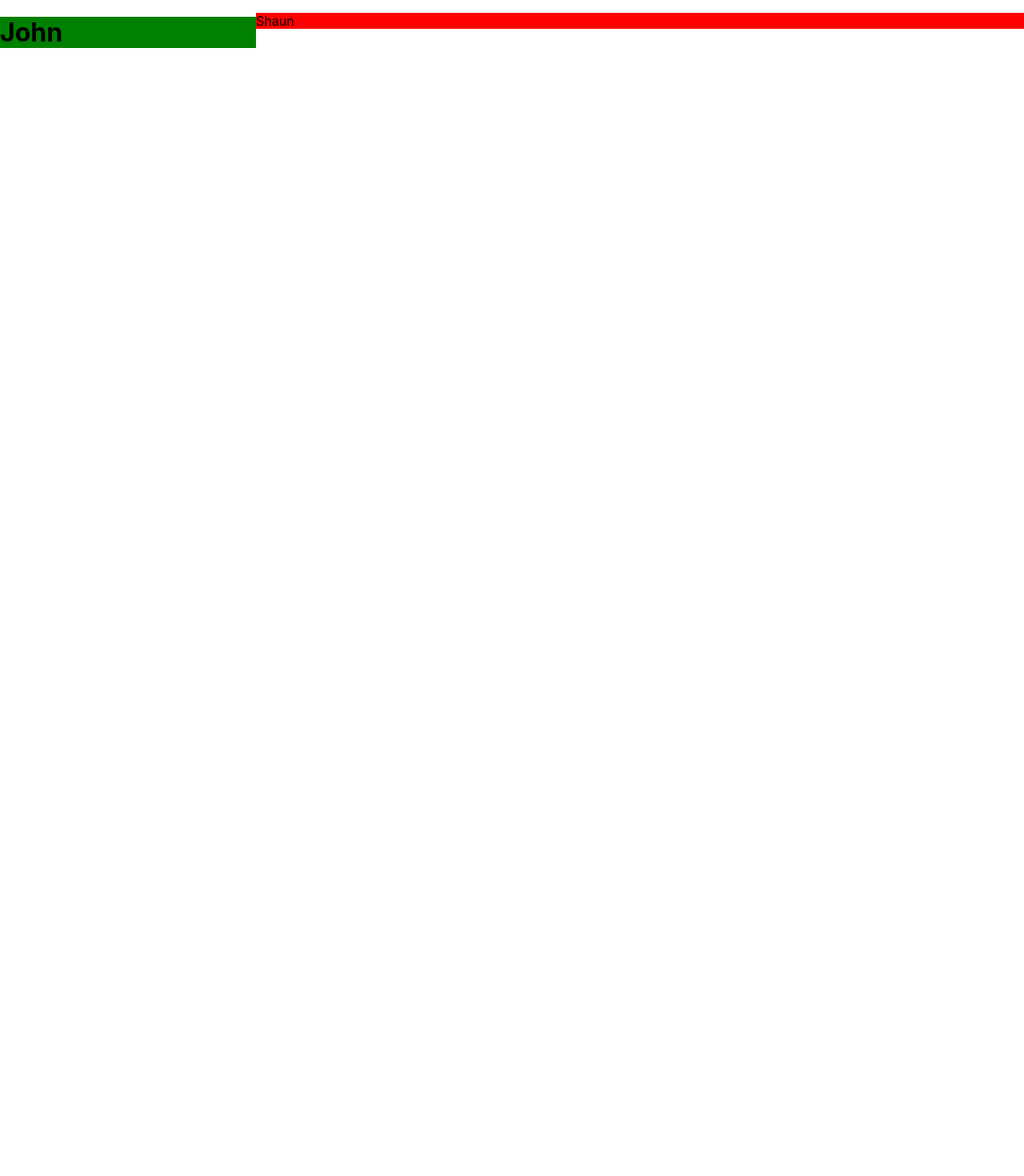
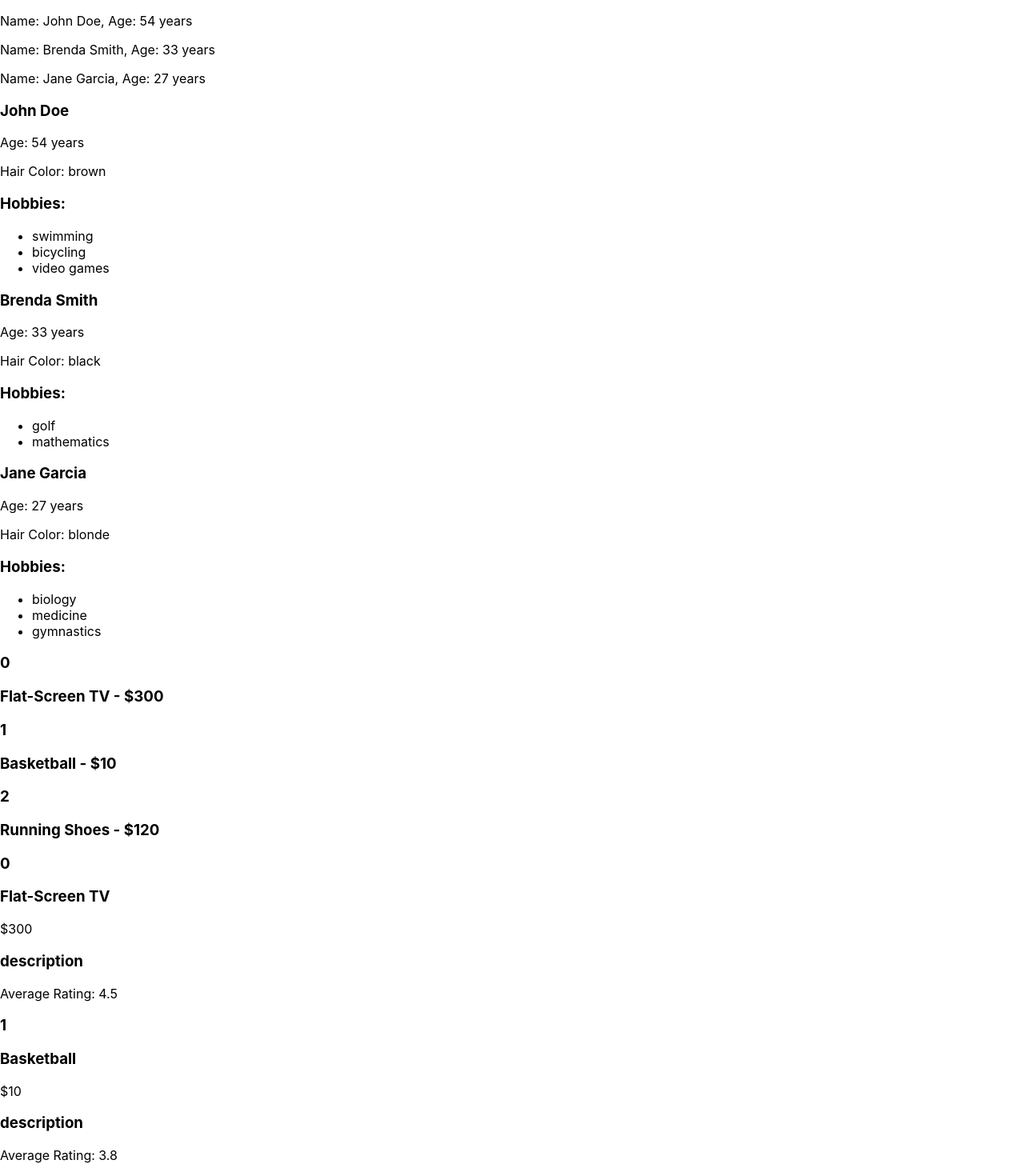
Before and after one commit to iamgeorgi/react-design-patterns, a React (Create React App) app: page / in a window 1280 px wide. Shown: the top 1470 px of the page at 80% size. Before the commit the page ends 800 px from the top, so only its background shows below. Built offline with nearby package versions, Linux system fonts and the light colour scheme.

Commit message:
list items components and modals added

```diff
--- a/src/App.js
+++ b/src/App.js
@@ -1,23 +1,75 @@
-import { SplitScreen } from "./SplitScreen";
+import { Modal } from "./Modal";
+import { NumberedList } from "./Numberedlist";
+import { LargeProuctlistItem } from "./people/LargePersonListItem";
+import { SmallProuctlistItem } from "./people/SmallPersonListItem";
+import { LargePersonListItem } from "./products/LargeProductListItem";
+import { SmallPersonListItem } from "./products/SmallProuctListItem";
+import { RegularList } from "./RegularList";
 
-const LeftHandcomponent = ({ message }) => {
-  return <h1 style={{ backgroundColor: 'green' }}>{message}</h1>
-}
+const people = [{
+	name: 'John Doe',
+	age: 54,
+	hairColor: 'brown',
+	hobbies: ['swimming', 'bicycling', 'video games'],
+}, {
+	name: 'Brenda Smith',
+	age: 33,
+	hairColor: 'black',
+	hobbies: ['golf', 'mathematics'],
+}, {
+	name: 'Jane Garcia',
+	age: 27,
+	hairColor: 'blonde',
+	hobbies: ['biology', 'medicine', 'gymnastics'],
+}];
 
-const RightHandcomponent = ({ message }) => {
-  return <p style={{ backgroundColor: 'red' }}>{message}</p>
-}
+const products = [{
+	name: 'Flat-Screen TV',
+	price: '$300',
+	description: 'Huge LCD screen, a great deal',
+	rating: 4.5,
+}, {
+	name: 'Basketball',
+	price: '$10',
+	description: 'Just like the pros use',
+	rating: 3.8,
+}, {
+	name: 'Running Shoes',
+	price: '$120',
+	description: 'State-of-the-art technology for optimum running',
+	rating: 4.2,
+}];
 
 function App() {
-  return (
-      <SplitScreen
-      leftWeight={1}
-      rightWeight={3}
-      >
-        <LeftHandcomponent message="John" />
-        <RightHandcomponent message="Shaun" />
-      </SplitScreen>
-  );
+	return (
+		<>
+			<RegularList
+				items={people}
+				resourceName="person" // Small and LargePersonListItem gets it as a prop
+				itemComponent={SmallPersonListItem}
+			/>
+
+			<RegularList
+				items={people}
+				resourceName="person" // Small and LargePersonListItem gets it as a prop
+				itemComponent={LargePersonListItem}
+			/>
+
+			<NumberedList
+				items={products}
+				resourceName="product" // Small and LargePersonListItem gets it as a prop
+				itemComponent={SmallProuctlistItem}
+			/>
+			<NumberedList
+				items={products}
+				resourceName="product" // Small and LargePersonListItem gets it as a prop
+				itemComponent={LargeProuctlistItem}
+			/>
+			<Modal>
+				<LargeProuctlistItem product={products[0]}/>
+			</Modal>
+		</>
+	);
 }
 
 export default App;
--- /dev/null
+++ b/src/Modal.js
@@ -0,0 +1,38 @@
+import { useState } from 'react';
+import styled from 'styled-components';
+
+const ModalBackground = styled.div`
+position: fixed;
+z-index: 1;
+left: 0;
+top: 0;
+width: 100%;
+height: 100%;
+overflow: auto;
+background-color: rgba(0, 0, 0, 0.5);
+`;
+
+const ModalBody = styled.div`
+background-color: white;
+margin: 10% auto;
+padding: 20px;
+width: 50%;
+`;
+
+export const Modal = ({ children }) => {
+    const [shouldShow, setShoudShow] = useState(false);
+
+    return (
+        <>
+            <button onClick={() => setShoudShow(true)}>Show Modal</button>
+            {shouldShow && (
+                <ModalBackground onClick={() => setShoudShow(false)}>
+                    <ModalBody onClick={e => e.stopPropagation()}>
+                        <button onClick={() => setShoudShow(false)}>Hide Modal</button>
+                        {children}
+                    </ModalBody>
+                </ModalBackground>
+            )}
+        </>
+    )
+}
--- /dev/null
+++ b/src/Numberedlist.js
@@ -0,0 +1,15 @@
+export const NumberedList = ({ items, resourceName, itemComponent: ItemComponent }) => {
+    return (
+        <>
+            {items.map((item, i) => (
+                <>
+                    <h3>{i}</h3>
+                    <ItemComponent
+                        key={i}
+                        {...{ [resourceName]: item }} // changes to person={item}
+                    />
+                </>
+            ))}
+        </>
+    )
+}
--- /dev/null
+++ b/src/RegularList.js
@@ -0,0 +1,12 @@
+export const RegularList = ({ items, resourceName, itemComponent: ItemComponent }) => {
+    return (
+        <>
+            {items.map((item, i) => (
+             <ItemComponent
+             key={i}
+             {...{[resourceName]: item}} // changes to person={item}
+             />
+            ))}
+        </>
+    )
+}
--- /dev/null
+++ b/src/people/LargePersonListItem.js
@@ -0,0 +1,12 @@
+export const LargeProuctlistItem = ({ product }) => {
+    const { name, price, description, rating } = product;
+
+    return (
+        <>
+            <h3>{name}</h3>
+            <p>{price}</p>
+            <h3>description</h3>
+            <p>Average Rating: {rating}</p>
+        </>
+    )
+}
--- /dev/null
+++ b/src/people/SmallPersonListItem.js
@@ -0,0 +1,7 @@
+export const SmallProuctlistItem = ({ product }) => {
+    const { name, price } = product;
+
+    return (
+        <h3>{name} - {price}</h3>
+    )
+}
--- /dev/null
+++ b/src/products/LargeProductListItem.js
@@ -0,0 +1,16 @@
+export const LargePersonListItem = ({ person }) => {
+    const { name, age, hairColor, hobbies } = person;
+
+    return (
+        <>
+            <h3>{name}</h3>
+            <p>Age: {age} years</p>
+            <p>Hair Color: {hairColor}</p>
+            <h3>Hobbies:</h3>
+            <ul>
+                {hobbies.map(
+                    hobby => <li key={hobby}>{hobby}</li>)}
+            </ul>
+        </>
+    )
+}
--- /dev/null
+++ b/src/products/SmallProuctListItem.js
@@ -0,0 +1,7 @@
+export const SmallPersonListItem = ({ person }) => {
+    const { name, age } = person;
+
+    return (
+        <p>Name: {name}, Age: {age} years</p>
+    )
+}
```
